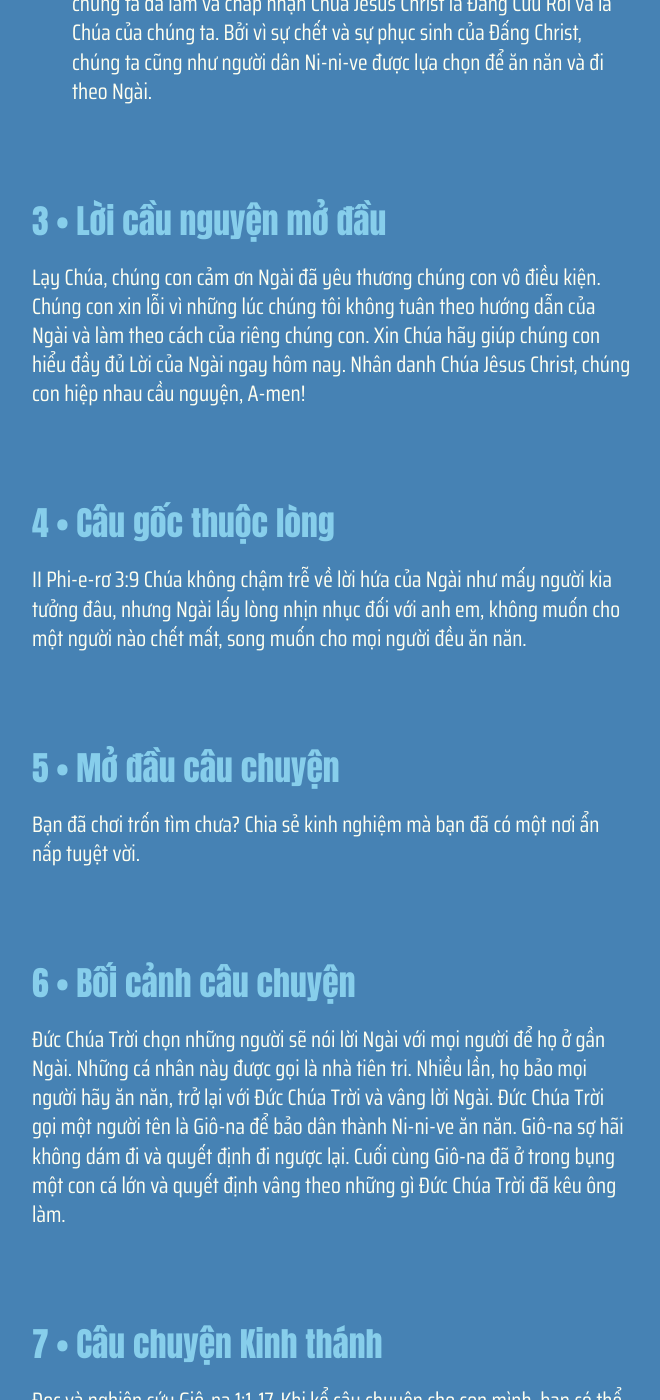
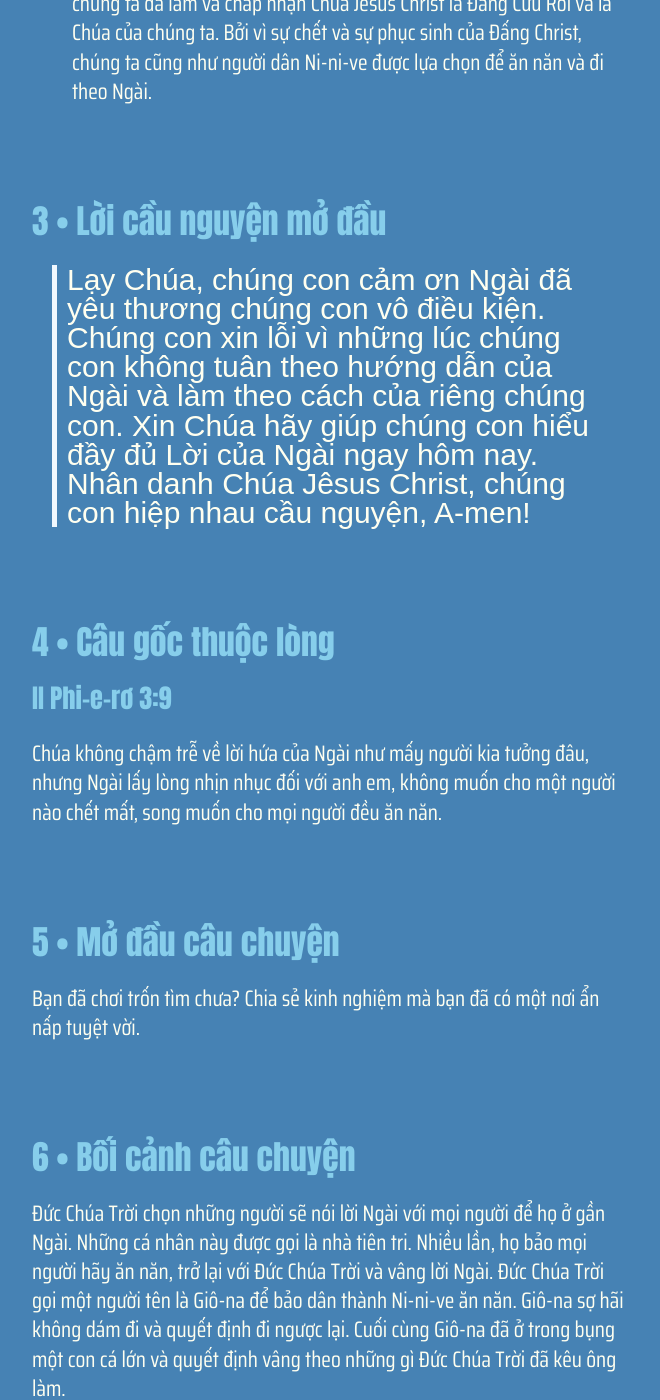
Before and after one commit to GospelTrust/LGS, a Jekyll site: the page built from docs/content/_vi/48-1.md, in a window 1280 px wide and 1400 px high, scrolled down 1867 px. Shown: the whole window, without its empty margins (308-968 px from the left). Built offline with Jekyll 4.4.1, drawn with Linux system fonts in a browser that asks for light colours; some web fonts are replaced; some of the changed text lies outside the part shown.

Commit message:
Update: w48d1

```diff
--- a/docs/content/_vi/48-1.md
+++ b/docs/content/_vi/48-1.md
@@ -25,11 +25,11 @@ layout: lesson
 
 
 {% include lesson/section.html index=3 %}
-Lạy Chúa, chúng con cảm ơn Ngài đã yêu thương chúng con vô điều kiện. Chúng con xin lỗi vì những lúc chúng tôi không tuân theo hướng dẫn của Ngài và làm theo cách của riêng chúng con. Xin Chúa hãy giúp chúng con hiểu đầy đủ Lời của Ngài ngay hôm nay. Nhân danh Chúa Jêsus Christ, chúng con hiệp nhau cầu nguyện, A-men!
+> Lạy Chúa, chúng con cảm ơn Ngài đã yêu thương chúng con vô điều kiện. Chúng con xin lỗi vì những lúc chúng con không tuân theo hướng dẫn của Ngài và làm theo cách của riêng chúng con. Xin Chúa hãy giúp chúng con hiểu đầy đủ Lời của Ngài ngay hôm nay. Nhân danh Chúa Jêsus Christ, chúng con hiệp nhau cầu nguyện, A-men!
 
 
 {% include lesson/section.html index=4 %}
-II Phi-e-rơ 3:9
+### II Phi-e-rơ 3:9
 Chúa không chậm trễ về lời hứa của Ngài như mấy người kia tưởng đâu, nhưng Ngài lấy lòng nhịn nhục đối với anh em, không muốn cho một người nào chết mất, song muốn cho mọi người đều ăn năn.
 
 
@@ -59,4 +59,4 @@ TRỐN TÌM
 
 
 {% include lesson/section.html index=10 %}
-Lạy Chúa, chúng con cảm ơn Ngài đã không từ bỏ chúng con mặc dù chúng con là tội nhân. Xin Ngài ban cho chúng con sức mạnh để vượt qua những cám dỗ để chúng con không phạm tội với Ngài. Nhân danh Chúa Jêsus Christ, chúng con cầu nguyện, A-men!
+> Lạy Chúa, chúng con cảm ơn Ngài đã không từ bỏ chúng con mặc dù chúng con là tội nhân. Xin Ngài ban cho chúng con sức mạnh để vượt qua những cám dỗ để chúng con không phạm tội với Ngài. Nhân danh Chúa Jêsus Christ, chúng con cầu nguyện, A-men!
```
Also changed, not shown: other parts of docs/content/_vi/48-1.md (+8 -8 lines).
